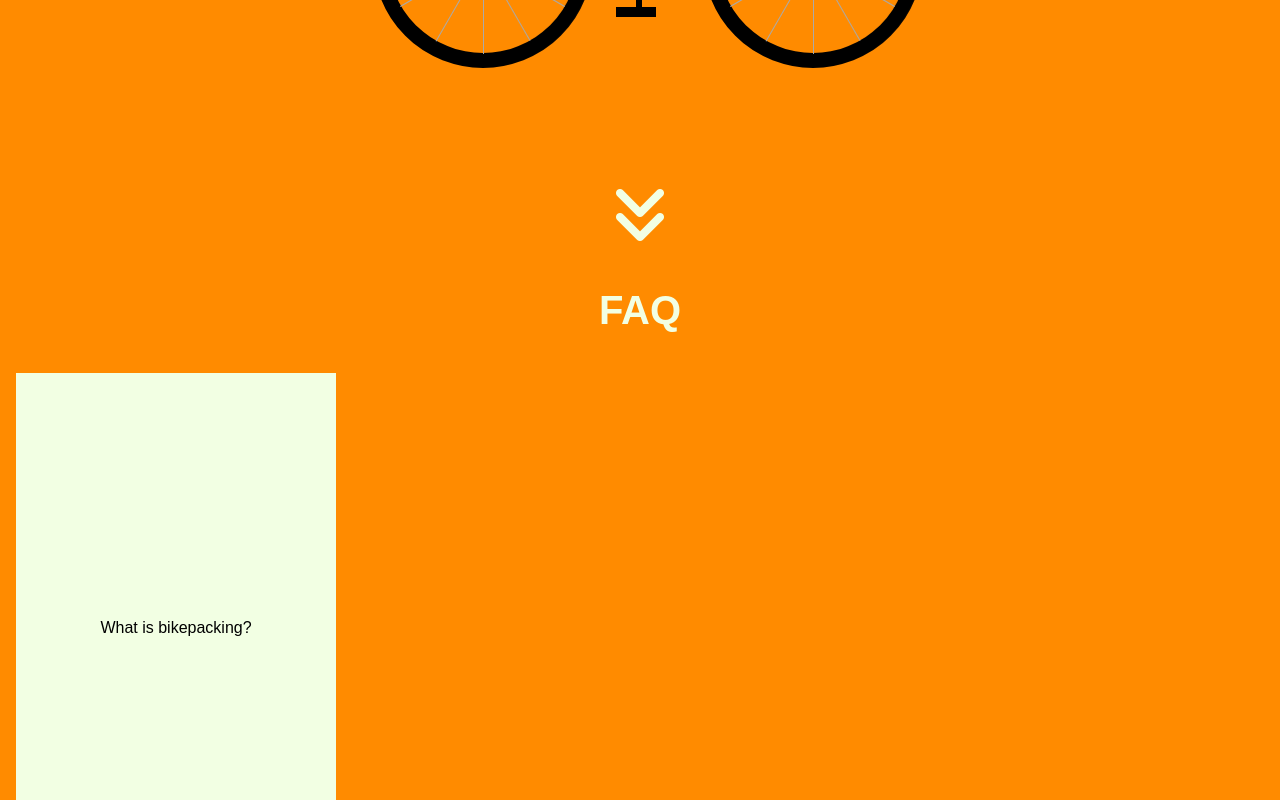
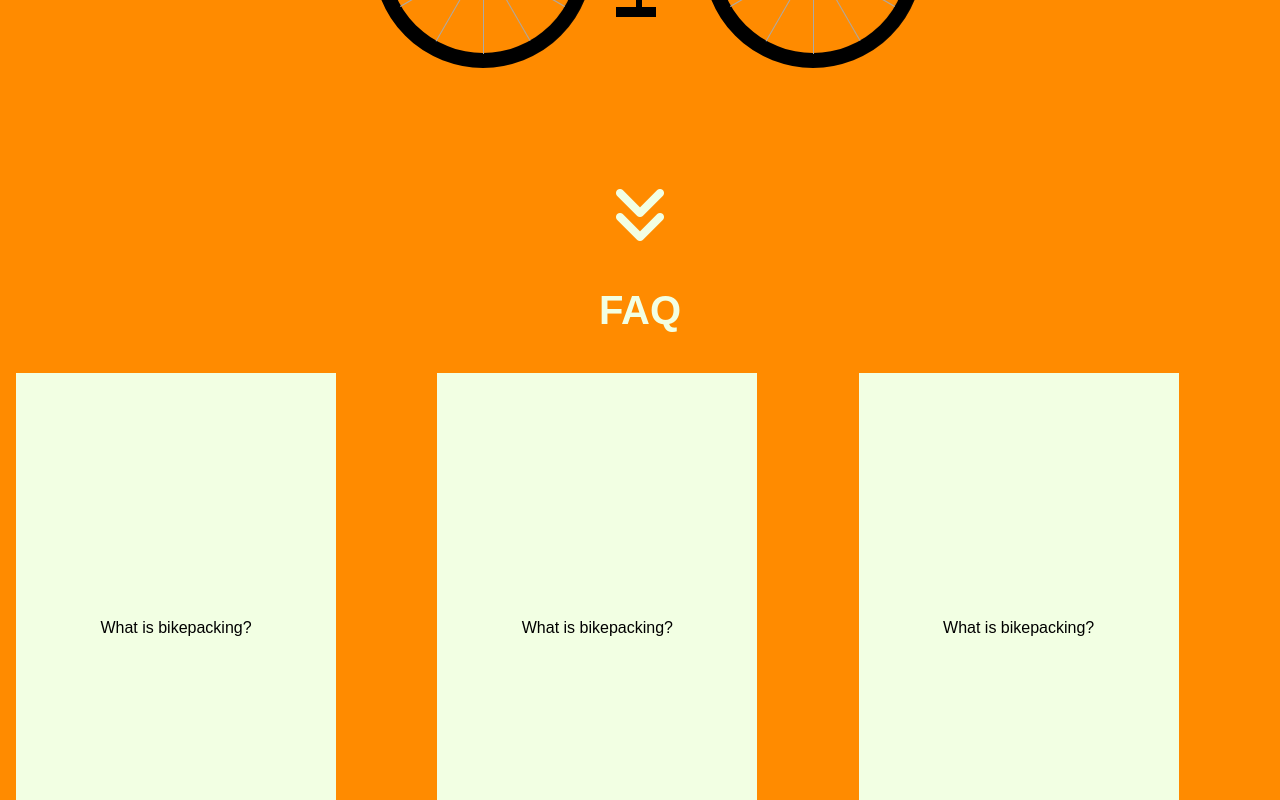
Before and after one commit to jbadan/daniel, a React (Create React App) app: page / in a window 1280 px wide. Shown: the part 552-1352 px from the top of the page. Built offline with nearby package versions, Linux system fonts and the light colour scheme.

Commit message:
added arrow animation

```diff
--- a/package.json
+++ b/package.json
@@ -3,13 +3,13 @@
   "version": "0.1.0",
   "private": true,
   "dependencies": {
+    "aphrodite": "^1.2.5",
     "material-ui": "^0.20.0",
     "react": "^16.2.0",
     "react-dom": "^16.2.0",
     "react-flexbox-grid": "^2.0.0",
     "react-router-dom": "^4.2.2",
     "react-scripts": "1.0.17",
-    "react-typing-animation": "^1.1.5",
     "react-typist": "^2.0.4"
   },
   "scripts": {
--- a/src/About.js
+++ b/src/About.js
@@ -9,7 +9,7 @@ class About extends Component {
     return (
       <div>
         <h3> FAQ </h3>
-        <Row>
+        <Row around="xs">
           <Col xs>
             <div className="flip-container" ontouchstart="this.classList.toggle('hover');">
               <div className="flipper">
@@ -22,6 +22,30 @@ class About extends Component {
               </div>
             </div>
         </Col>
+        <Col xs>
+          <div className="flip-container" ontouchstart="this.classList.toggle('hover');">
+            <div className="flipper">
+              <div className="front">
+                <p>What is bikepacking?</p>
+              </div>
+              <div className="back">
+                <p>Lorem ipsum dolor sit amet, consectetur adipiscing elit, sed do eiusmod tempor incididunt ut labore et dolore magna aliqua. Ut enim ad minim veniam, quis nostrud exercitation ullamco laboris nisi ut aliquip ex ea commodo consequat.</p>
+              </div>
+            </div>
+          </div>
+      </Col>
+      <Col xs>
+        <div className="flip-container" ontouchstart="this.classList.toggle('hover');">
+          <div className="flipper">
+            <div className="front">
+              <p>What is bikepacking?</p>
+            </div>
+            <div className="back">
+              <p>Lorem ipsum dolor sit amet, consectetur adipiscing elit, sed do eiusmod tempor incididunt ut labore et dolore magna aliqua. Ut enim ad minim veniam, quis nostrud exercitation ullamco laboris nisi ut aliquip ex ea commodo consequat.</p>
+            </div>
+          </div>
+        </div>
+    </Col>
       </Row>
 </div>
     );
--- a/src/Bike.css
+++ b/src/Bike.css
@@ -615,3 +615,23 @@ ul{
 	background: black;
 	margin: -17px 0 0 -3.4px;
 }
+
+
+.bounce{
+	animation: bounce 2s infinite;
+}
+@keyframes bounce {
+	0%, 20%, 50%, 80%, 100% { transform: translateY(0); }
+  40% {transform: translateY(-30px);}
+	60% {transform: translateY(-15px);}
+}
+@-moz-keyframes bounce {
+	0%, 20%, 50%, 80%, 100% { transform: translateY(0); }
+	40% {transform: translateY(-30px);}
+	60% {transform: translateY(-15px);}
+}
+@-webkit-keyframes bounce {
+	0%, 20%, 50%, 80%, 100% { transform: translateY(0); }
+	40% {transform: translateY(-30px);}
+	60% {transform: translateY(-15px);}
+}
--- a/src/Bike.js
+++ b/src/Bike.js
@@ -70,7 +70,7 @@ class Bike extends Component {
   				</div>
   			</div>
   		</div>
-      <i className="fa fa-angle-double-down fa-4x" aria-hidden="true"></i>
+      <i className="bounce fa fa-angle-double-down fa-4x" aria-hidden="true"></i>
       </div>
     );
   }
```
